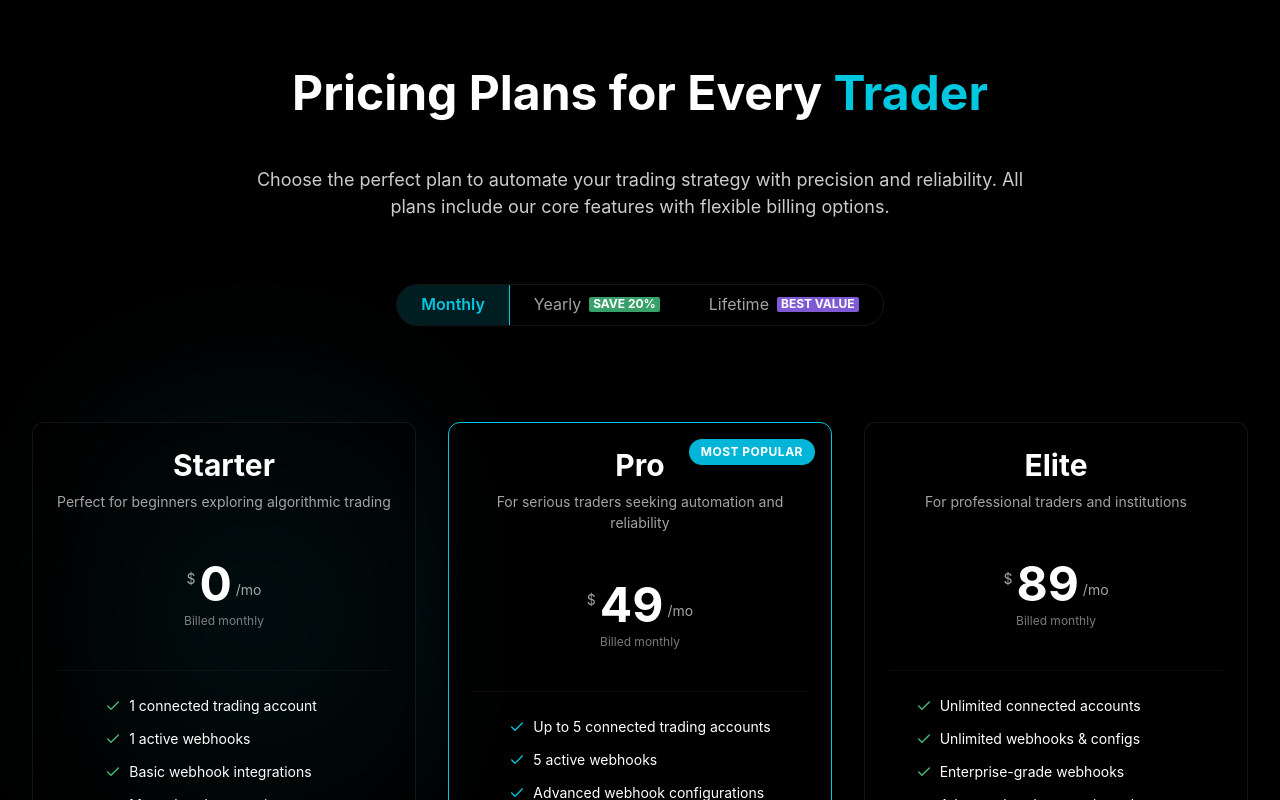
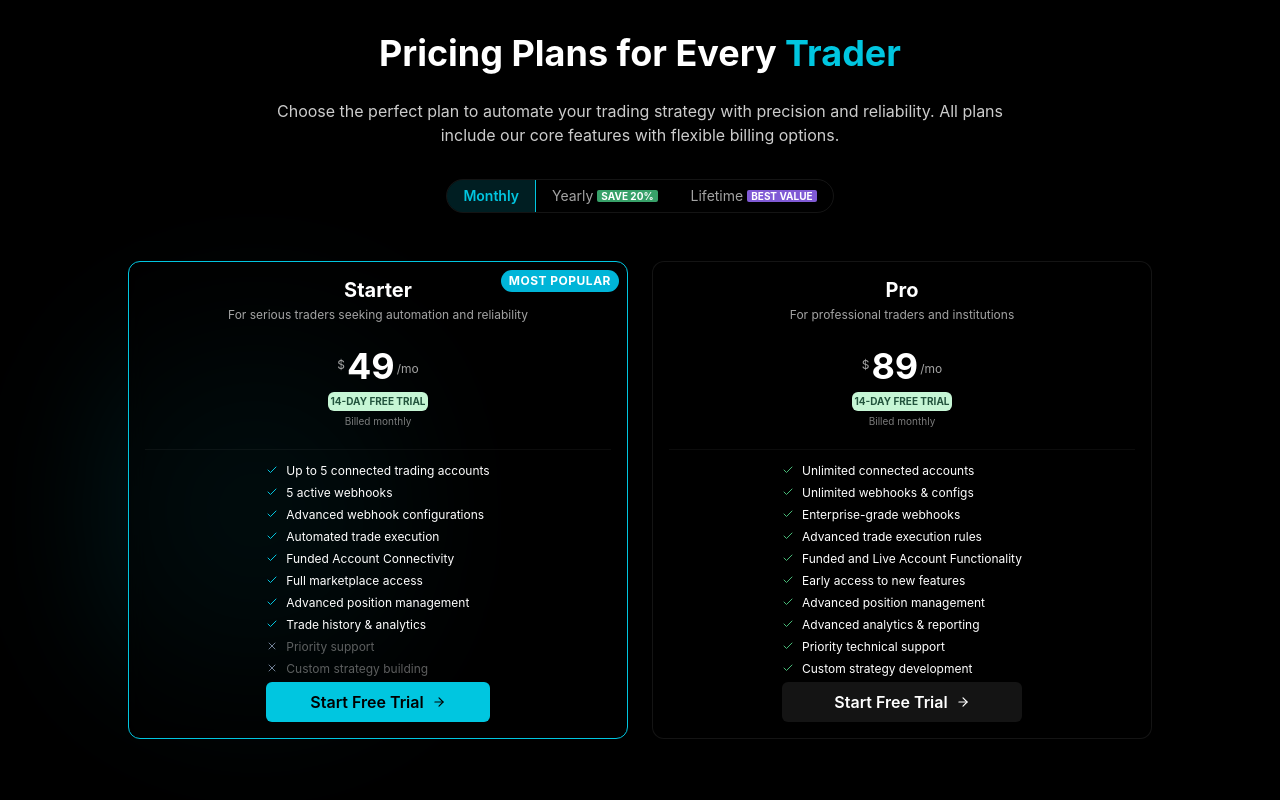
Before and after one commit to elcapitan88/ATOMIK-frontend, a React (Create React App) app: page /pricing in a window 1280 px wide. Shown: the top 800 px of the page. Built offline with nearby package versions, Linux system fonts and the light colour scheme; what configcat-react would draw is missing.

Commit message:
update pricing page. Remove Free Plan

```diff
--- a/src/components/pages/PricingPage.js
+++ b/src/components/pages/PricingPage.js
@@ -106,30 +106,8 @@ const get_price_id = (tier, interval) => {
 
 // Pricing data
 const pricingData = {
-  starter: {
-    name: "Starter",
-    description: "Perfect for beginners exploring algorithmic trading",
-    monthlyPrice: 0,
-    yearlyPrice: 0,
-    lifetimePrice: 0,
-    features: [
-      { text: "1 connected trading account", available: true },
-      { text: "1 active webhooks", available: true },
-      { text: "Basic webhook integrations", available: true },
-      { text: "Manual trade execution", available: true },
-      { text: "Funded Account Connectivity", available: true },
-      { text: "Strategy marketplace access", available: true },
-      { text: "Advanced position management", available: false },
-      { text: "Trade history & analytics", available: false },
-      { text: "Priority support", available: false },
-      { text: "Custom strategies", available: false }
-    ],
-    ctaText: "Get Started Free",
-    popular: false,
-    color: "gray.500"
-  },
-  pro: {
-    name: "Pro",
+  pro: { // Internal ID 'pro' is now marketed as "Starter"
+    name: "Starter", // New marketing name (was "Pro")
     description: "For serious traders seeking automation and reliability",
     monthlyPrice: 49,
     yearlyPrice: 468, // $39/month billed annually
@@ -146,12 +124,13 @@ const pricingData = {
       { text: "Priority support", available: false },
       { text: "Custom strategy building", available: false }
     ],
-    ctaText: "Upgrade to Pro",
+    ctaText: "Start Free Trial",
     popular: true,
-    color: "#00C6E0"
+    color: "#00C6E0",
+    trial: "14-day free trial"
   },
-  elite: {
-    name: "Elite",
+  elite: { // Internal ID 'elite' is now marketed as "Pro"
+    name: "Pro", // New marketing name (was "Elite")
     description: "For professional traders and institutions",
     monthlyPrice: 89,
     yearlyPrice: 828, // $69/month billed annually
@@ -168,9 +147,10 @@ const pricingData = {
       { text: "Priority technical support", available: true },
       { text: "Custom strategy development", available: true }
     ],
-    ctaText: "Upgrade to Elite",
+    ctaText: "Start Free Trial",
     popular: false,
-    color: "#9932CC" // Purple that complements the cyan
+    color: "#9932CC", // Purple that complements the cyan
+    trial: "14-day free trial"
   }
 };
 
@@ -195,11 +175,11 @@ const PricingToggle = ({ selectedInterval, onChange }) => {
   };
 
   return (
-    <HStack spacing={0} borderRadius="full" border="1px solid" borderColor="whiteAlpha.200" overflow="hidden" my={8}>
+    <HStack spacing={0} borderRadius="full" border="1px solid" borderColor="whiteAlpha.200" overflow="hidden" my={4}>
   <Button
-        size="md"
+    size="sm"
     variant="ghost"
-        px={6}
+    px={4}
     borderRight="1px solid"
     borderColor="whiteAlpha.200"
     borderRadius="none"
@@ -209,32 +189,33 @@ const PricingToggle = ({ selectedInterval, onChange }) => {
     Monthly
   </Button>
   <Button
-        size="md"
+    size="sm"
     variant="ghost"
-        px={6}
+    px={4}
     borderRight="1px solid"
     borderColor="whiteAlpha.200"
     borderRadius="none"
     {...(selectedInterval === 'yearly' ? activeButtonStyles : inactiveButtonStyles)}
     onClick={() => onChange('yearly')}
   >
-        Yearly <Badge ml={2} colorScheme="green" variant="solid" fontSize="xs">Save 20%</Badge>
+    Yearly <Badge ml={1} colorScheme="green" variant="solid" fontSize="2xs">Save 20%</Badge>
   </Button>
   <Button
-        size="md"
+    size="sm"
     variant="ghost"
-        px={6}
+    px={4}
     borderRadius="none"
     {...(selectedInterval === 'lifetime' ? activeButtonStyles : inactiveButtonStyles)}
     onClick={() => onChange('lifetime')}
   >
-        Lifetime <Badge ml={2} colorScheme="purple" variant="solid" fontSize="xs">Best Value</Badge>
+    Lifetime <Badge ml={1} colorScheme="purple" variant="solid" fontSize="2xs">Best Value</Badge>
   </Button>
 </HStack>
   );
 };
 
 // Price card component
+// Update PriceCard component to display trial information
 const PriceCard = ({ tier, billingInterval, onClick, isPopular }) => {
   const tierKey = tier.toLowerCase();
   const pricingTier = pricingData[tierKey];
@@ -250,6 +231,9 @@ const PriceCard = ({ tier, billingInterval, onClick, isPopular }) => {
 
   const cardBorderColor = isPopular ? pricingTier.color : 'whiteAlpha.200';
   const popularBadgeVisibility = isPopular ? 'visible' : 'hidden';
+
+  // Show trial info only for subscription plans (not lifetime)
+  const showTrialInfo = billingInterval !== 'lifetime' && pricingTier.trial;
 
   const hoverAnimation = {
     rest: {
@@ -286,13 +270,13 @@ const PriceCard = ({ tier, billingInterval, onClick, isPopular }) => {
       {/* Popular badge */}
       <Badge
         position="absolute"
-        top={4}
-        right={4}
+        top={2}  // Reduced from top={4}
+        right={2}  // Reduced from right={4}
         colorScheme="cyan"
         variant="solid"
         borderRadius="full"
-        px={3}
-        py={1}
+        px={2}  // Reduced from px={3}
+        py={0.5}  // Reduced from py={1}
         visibility={popularBadgeVisibility}
         fontSize="xs"
         fontWeight="bold"
@@ -301,45 +285,53 @@ const PriceCard = ({ tier, billingInterval, onClick, isPopular }) => {
         MOST POPULAR
       </Badge>
 
-      <VStack spacing={6} height="100%" p={6}>
+      <VStack spacing={3} height="100%" p={4}>  {/* Reduced from spacing={6} p={6} */}
         {/* Tier name and description */}
-        <VStack spacing={2} align="center" mb={2}>
-          <Heading size="lg" fontWeight="bold" color="white">
+        <VStack spacing={1} align="center" mb={1}>  {/* Reduced from spacing={2} mb={2} */}
+          <Heading size="md" fontWeight="bold" color="white">  {/* Changed from size="lg" */}
             {pricingTier.name}
           </Heading>
-          <Text color="whiteAlpha.700" textAlign="center" fontSize="sm">
+          <Text color="whiteAlpha.700" textAlign="center" fontSize="xs">  {/* Changed from fontSize="sm" */}
             {pricingTier.description}
           </Text>
         </VStack>
 
-        {/* Price */}
-        <Box my={4} textAlign="center">
+        {/* Price - more compact layout */}
+        <Box my={2} textAlign="center">  {/* Reduced from my={4} */}
           <Flex align="flex-start" justify="center">
-            <Text fontSize="sm" color="whiteAlpha.700" mt={2} mr={1}>$</Text>
-            <Text fontSize="5xl" fontWeight="bold" color="white" lineHeight="1">
+            <Text fontSize="xs" color="whiteAlpha.700" mt={2} mr={0.5}>$</Text>  {/* Changed from fontSize="sm" mr={1} */}
+            <Text fontSize="4xl" fontWeight="bold" color="white" lineHeight="1">  {/* Changed from fontSize="5xl" */}
               {billingInterval === 'lifetime' ? price : Math.round(price / (billingInterval === 'yearly' ? 12 : 1))}
             </Text>
             {billingInterval !== 'lifetime' && (
-              <Text fontSize="sm" color="whiteAlpha.700" alignSelf="flex-end" mb={2} ml={1}>
+              <Text fontSize="xs" color="whiteAlpha.700" alignSelf="flex-end" mb={1.5} ml={0.5}>
                 /mo
               </Text>
             )}
           </Flex>
 
           {billingInterval === 'yearly' && (
-            <Text fontSize="sm" color="#00C6E0" mt={1}>
+            <Text fontSize="xs" color="#00C6E0" mt={0.5}>  {/* Changed from fontSize="sm" mt={1} */}
               Save ${monthlySavings}/mo
             </Text>
           )}
 
           {billingInterval === 'lifetime' && (
-            <Text fontSize="sm" color="#9932CC" mt={1}>
+            <Text fontSize="xs" color="#9932CC" mt={0.5}>  {/* Changed from fontSize="sm" mt={1} */}
               One-time payment
             </Text>
           )}
 
+          {showTrialInfo && (
+            <Box mt={1}>  {/* Reduced from mt={2} */}
+              <Badge colorScheme="green" p={0.5} borderRadius="md" fontSize="2xs">  {/* Added fontSize="2xs" */}
+                {pricingTier.trial}
+              </Badge>
+            </Box>
+          )}
+
           {billingInterval !== 'lifetime' && (
-            <Text fontSize="xs" color="whiteAlpha.600" mt={1}>
+            <Text fontSize="2xs" color="whiteAlpha.600" mt={0.5}>  {/* Changed from fontSize="xs" mt={1} */}
               {billingInterval === 'yearly' ? 'Billed annually' : 'Billed monthly'}
             </Text>
           )}
@@ -347,18 +339,19 @@ const PriceCard = ({ tier, billingInterval, onClick, isPopular }) => {
 
         <Divider borderColor="whiteAlpha.200" />
 
-        {/* Features */}
-        <VStack spacing={3} align="stretch" flex="1">
-          <List spacing={3} styleType="none" flex="1">
+        {/* Features - more compact list */}
+        <VStack spacing={1} align="stretch" flex="1" mt={0}>  {/* Changed from spacing={3} */}
+          <List spacing={1} styleType="none" flex="1">  {/* Changed from spacing={3} */}
             {pricingTier.features.map((feature, index) => (
               <ListItem key={index} display="flex" alignItems="flex-start">
                 <ListIcon
                   as={feature.available ? Check : X}
                   color={feature.available ? (isPopular ? pricingTier.color : 'green.400') : 'gray.500'}
-                  mt="3px"
+                  mt="2px"  /* Reduced from mt="3px" */
+                  boxSize={3}  /* Added boxSize to make icons smaller */
                 />
                 <Text
-                  fontSize="sm"
+                  fontSize="xs"  /* Changed from fontSize="sm" */
                   color={feature.available ? 'white' : 'whiteAlpha.500'}
                 >
                   {feature.text}
@@ -370,7 +363,7 @@ const PriceCard = ({ tier, billingInterval, onClick, isPopular }) => {
           {/* CTA Button */}
           <Button
             mt="auto"
-            size="lg"
+            size="md"  /* Changed from size="lg" */
             width="full"
             bg={isPopular ? pricingTier.color : 'whiteAlpha.200'}
             color={isPopular ? 'black' : 'white'}
@@ -380,7 +373,7 @@ const PriceCard = ({ tier, billingInterval, onClick, isPopular }) => {
               boxShadow: 'lg'
             }}
             onClick={() => onClick(tierKey, billingInterval)}
-            rightIcon={<ArrowRight size={16} />}
+            rightIcon={<ArrowRight size={14} />}  /* Reduced from size={16} */
           >
             {pricingTier.ctaText}
           </Button>
@@ -824,8 +817,8 @@ const FAQ = () => {
       answer: "Currently, we support Tradovate with plans to add more brokers in the near future. Our platform is designed to be broker-agnostic, making it easy to scale with additional brokers."
     },
     {
-      question: "Can I try before I buy?",
-      answer: "Absolutely! Our Starter plan is completely free and gives you access to core features. You can upgrade anytime when you need more advanced capabilities."
+      question: "What is the 14-day free trial?",
+      answer: "All our plans include a 14-day free trial that gives you full access to all features. You can cancel anytime during the trial period without being charged."
     },
     {
       question: "How secure is my trading account?",
@@ -905,7 +898,13 @@ const PricingPage = () => {
   const componentMounted = useRef(true);
 
   // Responsive adjustments
-  const pricingColumns = useBreakpointValue({ base: 1, md: 2, lg: 3 });
+  const pricingColumns = useBreakpointValue({ base: 1, md: 2, lg: 2 });
+
+  const containerSpacing = useBreakpointValue({
+    base: { py: 4, px: 2 },  // On mobile, use minimal padding
+    md: { py: 6, px: 4 },    // On tablets, slightly more padding
+    lg: { py: 8, px: 4 }     // On desktop, use more vertical padding
+  });
 
   // Check for authentication on mount
   useEffect(() => {
@@ -1018,11 +1017,12 @@ const PricingPage = () => {
   };
 
   return (
+    // Replace your existing MotionBox container with this one
     <MotionBox
       minH="100vh"
       bg="black"
-      py={16}
-      px={4}
+      py={containerSpacing.py}
+      px={containerSpacing.px}
       initial="hidden"
       animate="visible"
       variants={containerVariants}
@@ -1053,14 +1053,14 @@ const PricingPage = () => {
       />
 
       <Container maxW="container.xl" position="relative" zIndex={1}>
-        <VStack spacing={8} mb={16}>
+        <VStack spacing={4} mb={8}>
           <MotionBox variants={itemVariants}>
             <Heading
-              fontSize={{ base: "3xl", md: "4xl", lg: "5xl" }}
+              fontSize={{ base: "2xl", md: "3xl", lg: "4xl" }}
               fontWeight="bold"
               color="white"
               textAlign="center"
-              mb={3}
+              mb={2}
             >
               Pricing Plans for Every <Text as="span" color="#00C6E0">Trader</Text>
             </Heading>
@@ -1068,7 +1068,7 @@ const PricingPage = () => {
 
           <MotionBox variants={itemVariants} maxW="container.md" textAlign="center">
             <Text
-              fontSize={{ base: "md", md: "lg" }}
+              fontSize={{ base: "sm", md: "md" }}
               color="whiteAlpha.800"
             >
               Choose the perfect plan to automate your trading strategy with precision and reliability.
@@ -1085,20 +1085,17 @@ const PricingPage = () => {
           </MotionBox>
         </VStack>
 
-        {/* Pricing Cards */}
-        <SimpleGrid columns={pricingColumns} spacing={8} mb={16}>
+        {/* Pricing Cards - now with only 2 tiers */}
+        <SimpleGrid
+        columns={pricingColumns > 2 ? 2 : pricingColumns}
+        spacing={{ base: 4, md: 6 }}  /* Reduce spacing on smaller screens */
+        mb={8}  /* Reduced from mb={16} */
+        maxW="container.lg"
+        mx="auto"
+      >
         <MotionBox variants={itemVariants}>
           <PriceCard
-              tier="Starter"
-              billingInterval={selectedInterval}
-              onClick={handleSelectPlan}
-              isPopular={false}
-            />
-          </MotionBox>
-
-          <MotionBox variants={itemVariants}>
-            <PriceCard
-              tier="Pro"
+            tier="pro"
             billingInterval={selectedInterval}
             onClick={handleSelectPlan}
             isPopular={true}
@@ -1107,7 +1104,7 @@ const PricingPage = () => {
 
         <MotionBox variants={itemVariants}>
           <PriceCard
-              tier="Elite"
+            tier="elite"
             billingInterval={selectedInterval}
             onClick={handleSelectPlan}
             isPopular={false}
```
Lines whose indentation alone changed are shown as unchanged.
